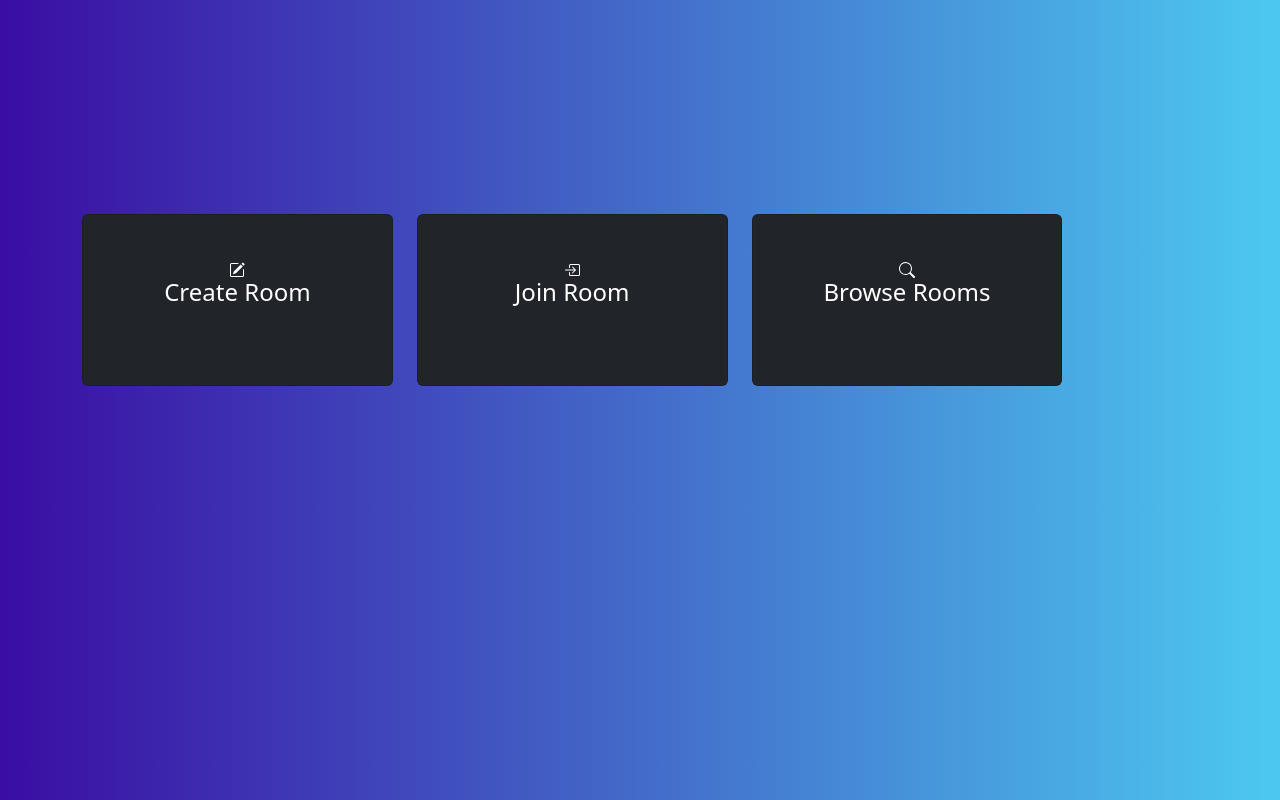
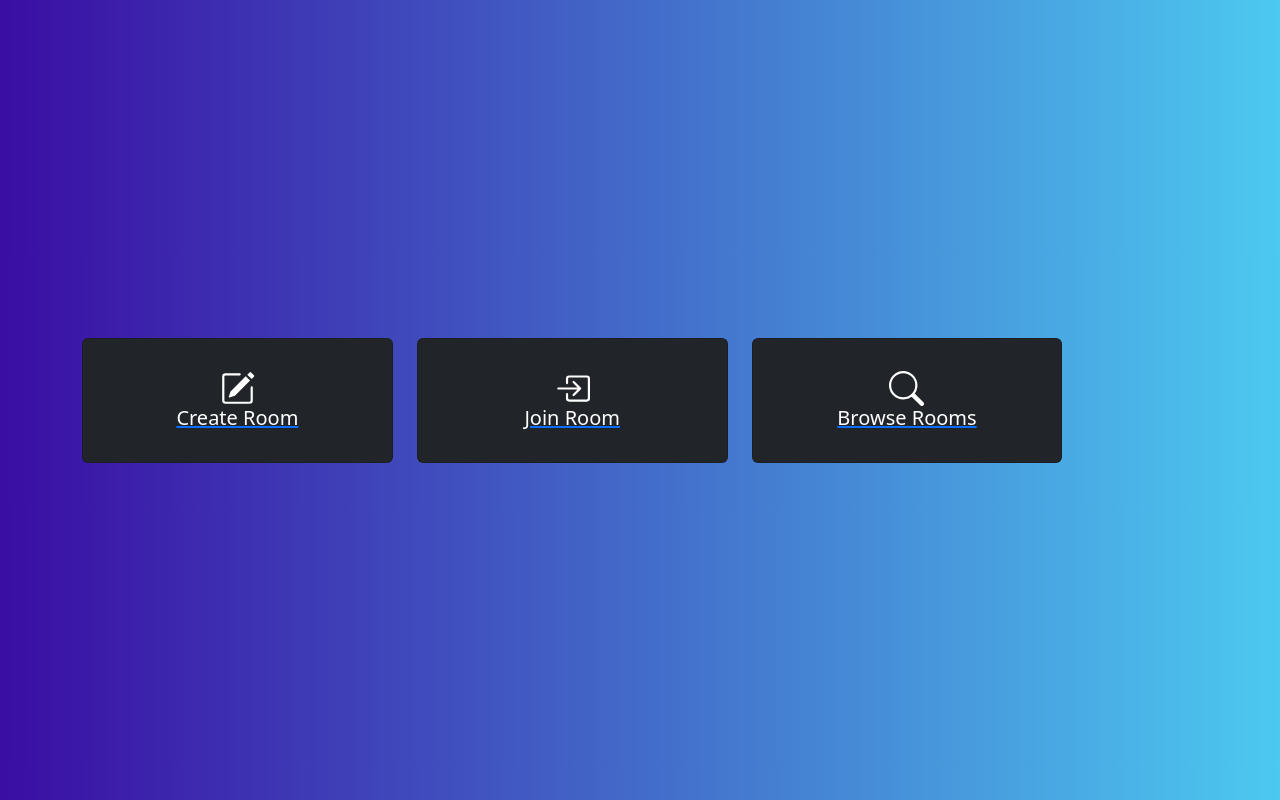
Before and after one commit to vivren/SongJam, a Python web app: template app/templates/main/home.html in a window 1280 px wide. Run offline with Jinja, Linux system fonts and the light colour scheme; the template is opened without the code that fills it, so the values that code supplies are empty; some libraries are stand-ins or nearby versions.

Commit message:
updated home page ui

```diff
--- a/app/templates/main/home.html
+++ b/app/templates/main/home.html
@@ -3,7 +3,6 @@
     <link rel="stylesheet" type="text/css" href="{{ url_for('static',filename='styles/home.css')}}">
     <link href="https://cdn.jsdelivr.net/npm/bootstrap@5.2.0-beta1/dist/css/bootstrap.min.css" rel="stylesheet"
           integrity="sha384-0evHe/X+R7YkIZDRvuzKMRqM+OrBnVFBL6DOitfPri4tjfHxaWutUpFmBp4vmVor" crossorigin="anonymous">
-    <link rel="stylesheet" href="https://cdn.jsdelivr.net/npm/bootstrap-icons@1.9.1/font/bootstrap-icons.css">
     <script src="https://cdn.jsdelivr.net/npm/bootstrap@5.2.0-beta1/dist/js/bootstrap.bundle.min.js"
             integrity="sha384-pprn3073KE6tl6bjs2QrFaJGz5/SUsLqktiwsUTF55Jfv3qYSDhgCecCxMW52nD2"
             crossorigin="anonymous"></script>
@@ -14,64 +13,55 @@
 </head>
 <body class="vh-100" style="background: linear-gradient(to right, rgba(58, 13, 163, 1), rgba(76, 201, 240, 1));">
 <div class="container h-100">
-    <div class="row d-flex justify-content-center align-items-center roomAction h-75">
+    <div class="row d-flex justify-content-between justify-content align-items-center roomAction h-100">
         <div class="col-4">
-            <div class="card bg-dark text-white">
-                <div class="card-body text-center">
-                    <div class="mb-md-5 mt-md-4">
-                        <a href=createRoom>
-                            <button type="button" class="btn btn-dark">
-                                <svg xmlns="http://www.w3.org/2000/svg" width="16" height="16" fill="currentColor"
-                                     class="bi bi-pencil-square" viewBox="0 0 16 16">
+            <a href=createRoom>
+                <div class='card bg-dark text-white roomActionCard'>
+                    <div class="card-body text-center">
+                        <div class="mb-lg-3 mt-lg-3">
+                                <svg xmlns="http://www.w3.org/2000/svg" width="35" height="35" fill="currentColor" class="bi bi-pencil-square" viewBox="0 0 16 16">
                                     <path d="M15.502 1.94a.5.5 0 0 1 0 .706L14.459 3.69l-2-2L13.502.646a.5.5 0 0 1 .707 0l1.293 1.293zm-1.75 2.456-2-2L4.939 9.21a.5.5 0 0 0-.121.196l-.805 2.414a.25.25 0 0 0 .316.316l2.414-.805a.5.5 0 0 0 .196-.12l6.813-6.814z"/>
                                     <path fill-rule="evenodd"
                                           d="M1 13.5A1.5 1.5 0 0 0 2.5 15h11a1.5 1.5 0 0 0 1.5-1.5v-6a.5.5 0 0 0-1 0v6a.5.5 0 0 1-.5.5h-11a.5.5 0 0 1-.5-.5v-11a.5.5 0 0 1 .5-.5H9a.5.5 0 0 0 0-1H2.5A1.5 1.5 0 0 0 1 2.5v11z"/>
                                 </svg>
-                                <h4>Create Room</h4>
-                            </button>
-                        </a>
+                            <h5 class="card-title">Create Room</h5>
+                        </div>
                     </div>
                 </div>
-            </div>
+            </a>
         </div>
         <div class="col-4">
-            <div class="card bg-dark text-white">
-                <div class="card-body text-center">
-                    <div class="mb-md-5 mt-md-4">
-                        <a href=joinRoom>
-                            <button type="button" class="btn btn-dark">
-                                <svg xmlns="http://www.w3.org/2000/svg" width="16" height="16" fill="currentColor"
-                                     class="bi bi-box-arrow-in-right" viewBox="0 0 16 16">
+            <a href=joinRoom>
+                <div class='card bg-dark text-white roomActionCard'>
+                    <div class="card-body text-center">
+                        <div class="mb-lg-3 mt-lg-3">
+                                <svg xmlns="http://www.w3.org/2000/svg" width="35" height="35" fill="currentColor" class="bi bi-box-arrow-in-right" viewBox="0 0 16 16">
                                     <path fill-rule="evenodd"
                                           d="M6 3.5a.5.5 0 0 1 .5-.5h8a.5.5 0 0 1 .5.5v9a.5.5 0 0 1-.5.5h-8a.5.5 0 0 1-.5-.5v-2a.5.5 0 0 0-1 0v2A1.5 1.5 0 0 0 6.5 14h8a1.5 1.5 0 0 0 1.5-1.5v-9A1.5 1.5 0 0 0 14.5 2h-8A1.5 1.5 0 0 0 5 3.5v2a.5.5 0 0 0 1 0v-2z"/>
                                     <path fill-rule="evenodd"
                                           d="M11.854 8.354a.5.5 0 0 0 0-.708l-3-3a.5.5 0 1 0-.708.708L10.293 7.5H1.5a.5.5 0 0 0 0 1h8.793l-2.147 2.146a.5.5 0 0 0 .708.708l3-3z"/>
                                 </svg>
-                                <h4>Join Room</h4>
-                            </button>
-                        </a>
+                            <h5 class="card-title">Join Room</h5>
+                        </div>
                     </div>
                 </div>
-            </div>
+            </a>
         </div>
         <div class="col-4">
-            <div class="card bg-dark text-white">
-                <div class="card-body text-center">
-                    <div class="mb-md-5 mt-md-4">
-                        <a href=browseRoom>
-                            <button type="button" class="btn btn-dark">
-                                <svg xmlns="http://www.w3.org/2000/svg" width="16" height="16" fill="currentColor"
-                                     class="bi bi-search" viewBox="0 0 16 16">
+            <a href=browseRoom>
+                <div class='card bg-dark text-white roomActionCard'>
+                    <div class="card-body text-center">
+                        <div class="mb-lg-3 mt-lg-3">
+                                <svg xmlns="http://www.w3.org/2000/svg" width="35" height="35" fill="currentColor" class="bi bi-search" viewBox="0 0 16 16">
                                     <path d="M11.742 10.344a6.5 6.5 0 1 0-1.397 1.398h-.001c.03.04.062.078.098.115l3.85 3.85a1 1 0 0 0 1.415-1.414l-3.85-3.85a1.007 1.007 0 0 0-.115-.1zM12 6.5a5.5 5.5 0 1 1-11 0 5.5 5.5 0 0 1 11 0z"/>
                                 </svg>
-                                <h4>Browse Rooms</h4>
-                            </button>
-                        </a>
+                            <h5 class="card-title">Browse Rooms</h5>
+                        </div>
                     </div>
                 </div>
-            </div>
+            </a>
         </div>
     </div>
 </div>
-<body>
-<html>
+</body>
+</html>
```
